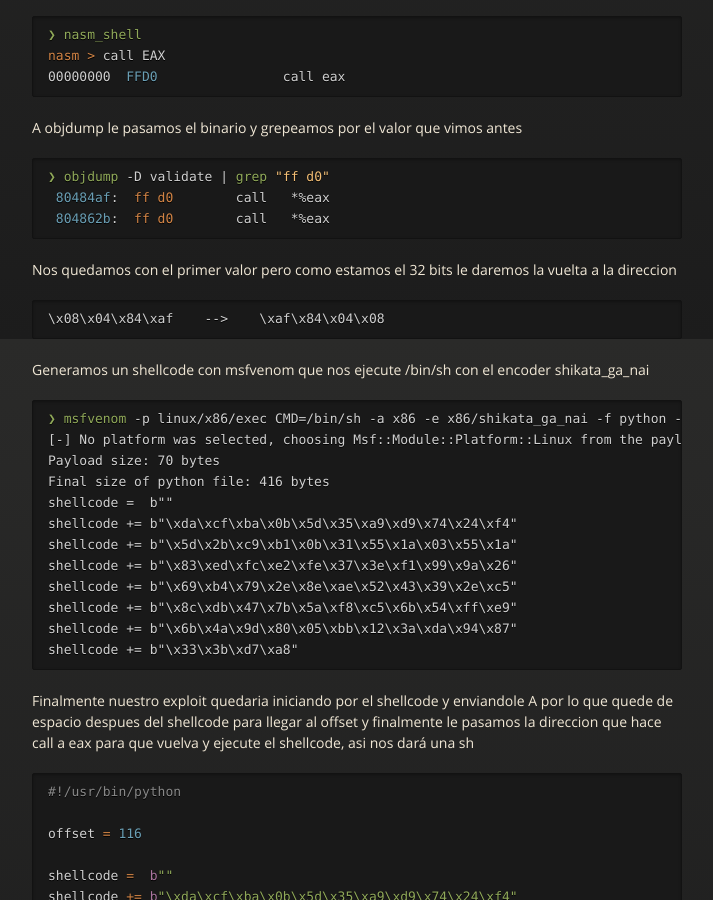
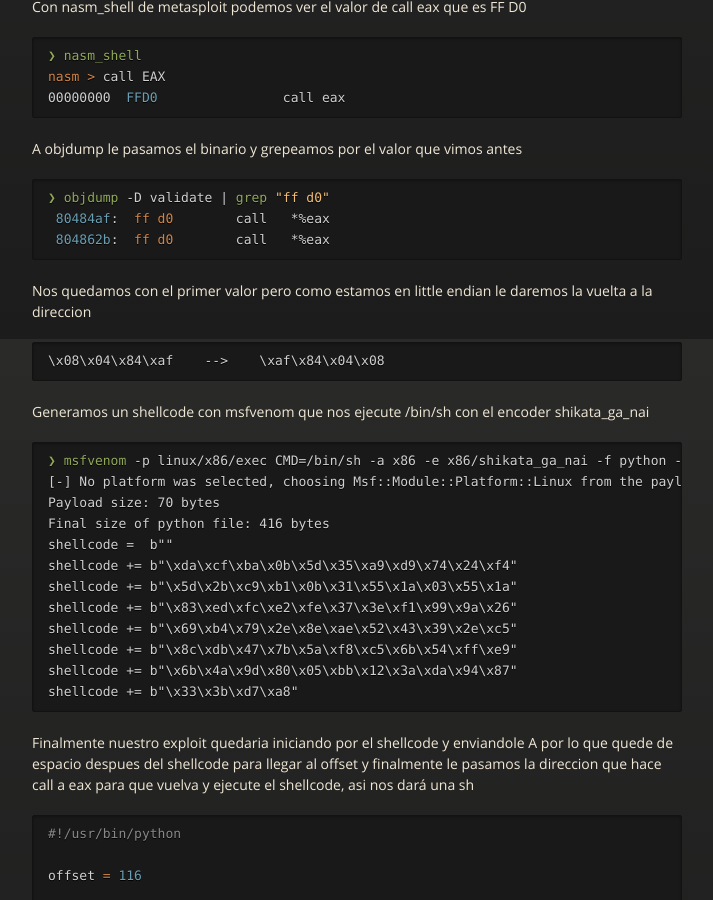
Before and after one commit to henryp911/gg-new.github.io, a Jekyll site: the page vulnhub/brainpan/index.html, which Jekyll copies as it is, in a window 1280 px wide and 900 px high, scrolled down 15861 px. Shown: the whole window, without its empty margins (283-996 px from the left). Built offline with Jekyll 4.4.1, drawn with Linux system fonts in a browser that asks for light colours; some of the changed text lies outside the part shown.

Commit message:
Update index.html

```diff
--- a/vulnhub/brainpan/index.html
+++ b/vulnhub/brainpan/index.html
@@ -275,7 +275,7 @@
 </code></pre></div></div>
 <div><p><img src="./12.png"><p></div>
 
-<div><p>Como resultado conseguimos 1 dirección, pero como estamos en 32 bits hay que darle la vuelta</p></div>
+<div><p>Como resultado conseguimos 1 dirección, pero como estamos en little endian hay que darle la vuelta</p></div>
 <div><p><img src="./13.png"><p></div>
 
 <div class="language-python highlighter-rouge"><div class="highlight"><pre class="highlight">
@@ -671,7 +671,7 @@
 </span><span class="na"> 804862b</span><span class="p">:  </span><span class="kd">ff d0</span><span class="p">        call   *%eax</span>
 </code></pre></div></div>
 
-<div><p>Nos quedamos con el primer valor pero como estamos el 32 bits le daremos la vuelta a la direccion</p></div>
+<div><p>Nos quedamos con el primer valor pero como estamos en little endian le daremos la vuelta a la direccion</p></div>
 <div class="language-python highlighter-rouge"><div class="highlight"><pre class="highlight">
 <code><span class="p">\x08\x04\x84\xaf    -->    \xaf\x84\x04\x08</span>
 </code></pre></div></div>
```
